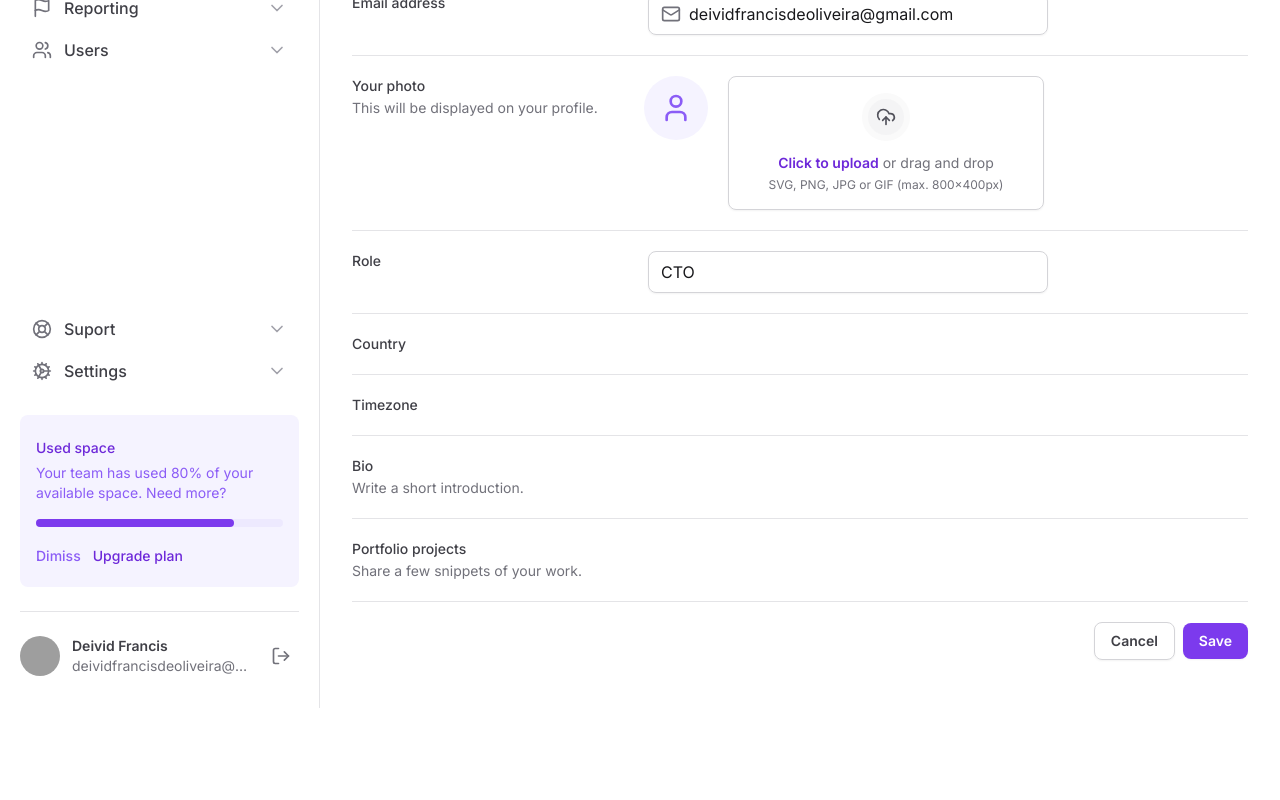
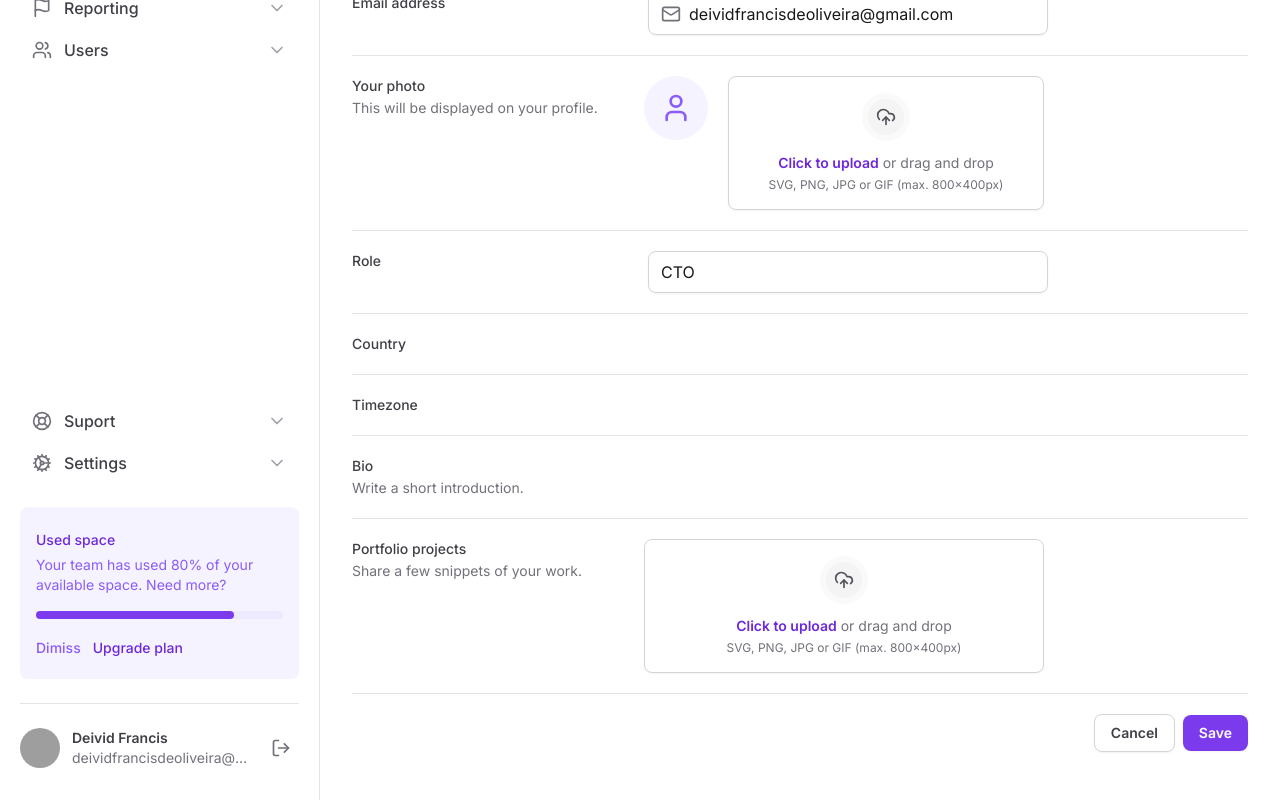
Before and after one commit to DeividFrancis/masterizando-tailwind, a Next.js app: page / in a window 1280 px wide. Shown: the part 340-1140 px from the top of the page. Before the commit the page ends 1048 px from the top, so only its background shows below. Built offline with nearby package versions, Linux system fonts and the light colour scheme; grey boxes are pictures that could not be loaded.

Commit message:
feat(formularios): Context e Preview da Imagem

```diff
--- a/src/app/page.tsx
+++ b/src/app/page.tsx
@@ -1,6 +1,8 @@
 import { SettingsTabs } from '~/components/SettingsTabs'
 import * as Input from '~/components/Input'
 import { Mail, UploadCloud, User } from 'lucide-react'
+import * as FileInput from '~/components/Form/FileInput'
+
 export default function Home() {
   return (
     <>
@@ -80,33 +82,11 @@
                 This will be displayed on your profile.
               </span>
             </label>
-            <div className="flex items-start gap-5">
-              <div className="flex h-16 w-16 items-center justify-center rounded-full bg-violet-50">
-                <User className="h-8 w-8 text-violet-500" />
-              </div>
-
-              <label
-                htmlFor="photo"
-                className="hover:bg-violet-25 group flex flex-1 cursor-pointer flex-col items-center gap-3 rounded-lg border border-zinc-300 px-6 py-4 text-center text-zinc-500 shadow-sm hover:border-violet-200 hover:text-violet-500"
-              >
-                <div className="border-6 rounded-full border-zinc-50 bg-zinc-100 p-2 group-hover:border-violet-50 group-hover:bg-violet-100">
-                  <UploadCloud className="h-5 w-5 text-zinc-600 group-hover:text-violet-600" />
-                </div>
-
-                <div className="flex flex-col items-center gap-1 ">
-                  <span className="text-sm">
-                    <span className="font-semibold text-violet-700">
-                      Click to upload
-                    </span>{' '}
-                    or drag and drop
-                  </span>
-                  <span className="text-xs">
-                    SVG, PNG, JPG or GIF (max. 800x400px)
-                  </span>
-                </div>
-              </label>
-              <input id="photo" name="photo" type="file" className="sr-only" />
-            </div>
+            <FileInput.Root className="flex items-start gap-5">
+              <FileInput.ImagePreview />
+              <FileInput.Trigger />
+              <FileInput.Control />
+            </FileInput.Root>
           </div>
 
           <div className="grid-cols-form grid gap-3  pt-5">
@@ -158,7 +138,10 @@
                 Share a few snippets of your work.
               </span>
             </label>
-            <div></div>
+            <FileInput.Root>
+              <FileInput.Trigger />
+              <FileInput.Control multiple />
+            </FileInput.Root>
           </div>
 
           <div className="flex items-center justify-end gap-2 pt-5">
--- /dev/null
+++ b/src/components/Form/FileInput/Control.tsx
@@ -0,0 +1,28 @@
+'use client'
+
+import { ChangeEvent, ComponentProps } from 'react'
+import { useFileInput } from './Root'
+
+export type ControlProps = ComponentProps<'input'>
+export function Control(props: ControlProps) {
+  const { id, onFilesSelected } = useFileInput()
+
+  function handleFilesSelected(event: ChangeEvent<HTMLInputElement>) {
+    if (!event.target.files?.length) return
+
+    const files = Array.from(event.target.files)
+
+    onFilesSelected(files)
+  }
+
+  return (
+    <input
+      id={id}
+      name="photo"
+      type="file"
+      className="sr-only"
+      onChange={handleFilesSelected}
+      {...props}
+    />
+  )
+}
--- /dev/null
+++ b/src/components/Form/FileInput/ImagePreview.tsx
@@ -0,0 +1,34 @@
+'use client'
+
+import { User } from 'lucide-react'
+import { useFileInput } from './Root'
+import { useMemo } from 'react'
+
+export function ImagePreview() {
+  const { files } = useFileInput()
+
+  const previewURL = useMemo(() => {
+    if (!files.length) return null
+
+    const previewURL = URL.createObjectURL(files[0])
+
+    return previewURL
+  }, [files])
+
+  if (previewURL == null) {
+    return (
+      <div className="flex h-16 w-16 items-center justify-center rounded-full bg-violet-50">
+        <User className="h-8 w-8 text-violet-500" />
+      </div>
+    )
+  } else {
+    return (
+      // eslint-disable-next-line @next/next/no-img-element
+      <img
+        src={previewURL}
+        alt=""
+        className="h-16 w-16  rounded-full object-cover"
+      />
+    )
+  }
+}
--- /dev/null
+++ b/src/components/Form/FileInput/Root.tsx
@@ -0,0 +1,33 @@
+'use client'
+
+import {
+  ComponentProps,
+  createContext,
+  useContext,
+  useId,
+  useState,
+} from 'react'
+
+export type RootProps = ComponentProps<'div'>
+
+type FileInputContextType = {
+  id: string
+  files: File[]
+  onFilesSelected: (files: File[]) => void
+}
+
+const FileInputContext = createContext({} as FileInputContextType)
+export function Root(props: RootProps) {
+  const id = useId()
+  const [files, setFiles] = useState<File[]>([])
+
+  return (
+    <FileInputContext.Provider value={{ id, files, onFilesSelected: setFiles }}>
+      <div {...props} />
+    </FileInputContext.Provider>
+  )
+}
+
+export function useFileInput() {
+  return useContext(FileInputContext)
+}
--- /dev/null
+++ b/src/components/Form/FileInput/Trigger.tsx
@@ -0,0 +1,26 @@
+'use client'
+
+import { UploadCloud } from 'lucide-react'
+import { useFileInput } from './Root'
+
+export function Trigger() {
+  const { id } = useFileInput()
+  return (
+    <label
+      htmlFor={id}
+      className="hover:bg-violet-25 group flex flex-1 cursor-pointer flex-col items-center gap-3 rounded-lg border border-zinc-300 px-6 py-4 text-center text-zinc-500 shadow-sm hover:border-violet-200 hover:text-violet-500"
+    >
+      <div className="border-6 rounded-full border-zinc-50 bg-zinc-100 p-2 group-hover:border-violet-50 group-hover:bg-violet-100">
+        <UploadCloud className="h-5 w-5 text-zinc-600 group-hover:text-violet-600" />
+      </div>
+
+      <div className="flex flex-col items-center gap-1 ">
+        <span className="text-sm">
+          <span className="font-semibold text-violet-700">Click to upload</span>{' '}
+          or drag and drop
+        </span>
+        <span className="text-xs">SVG, PNG, JPG or GIF (max. 800x400px)</span>
+      </div>
+    </label>
+  )
+}
--- /dev/null
+++ b/src/components/Form/FileInput/index.tsx
@@ -0,0 +1,4 @@
+export { Control } from './Control'
+export { ImagePreview } from './ImagePreview'
+export { Root } from './Root'
+export { Trigger } from './Trigger'
```
